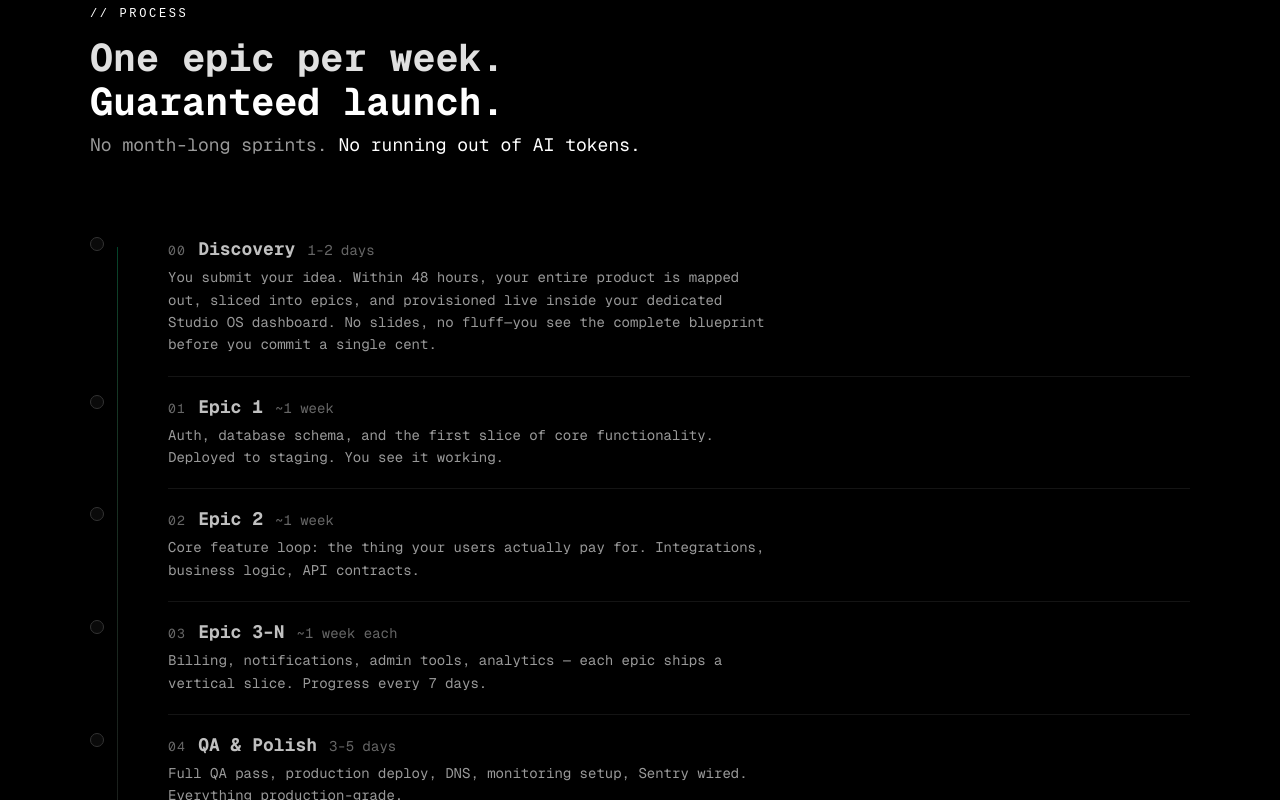
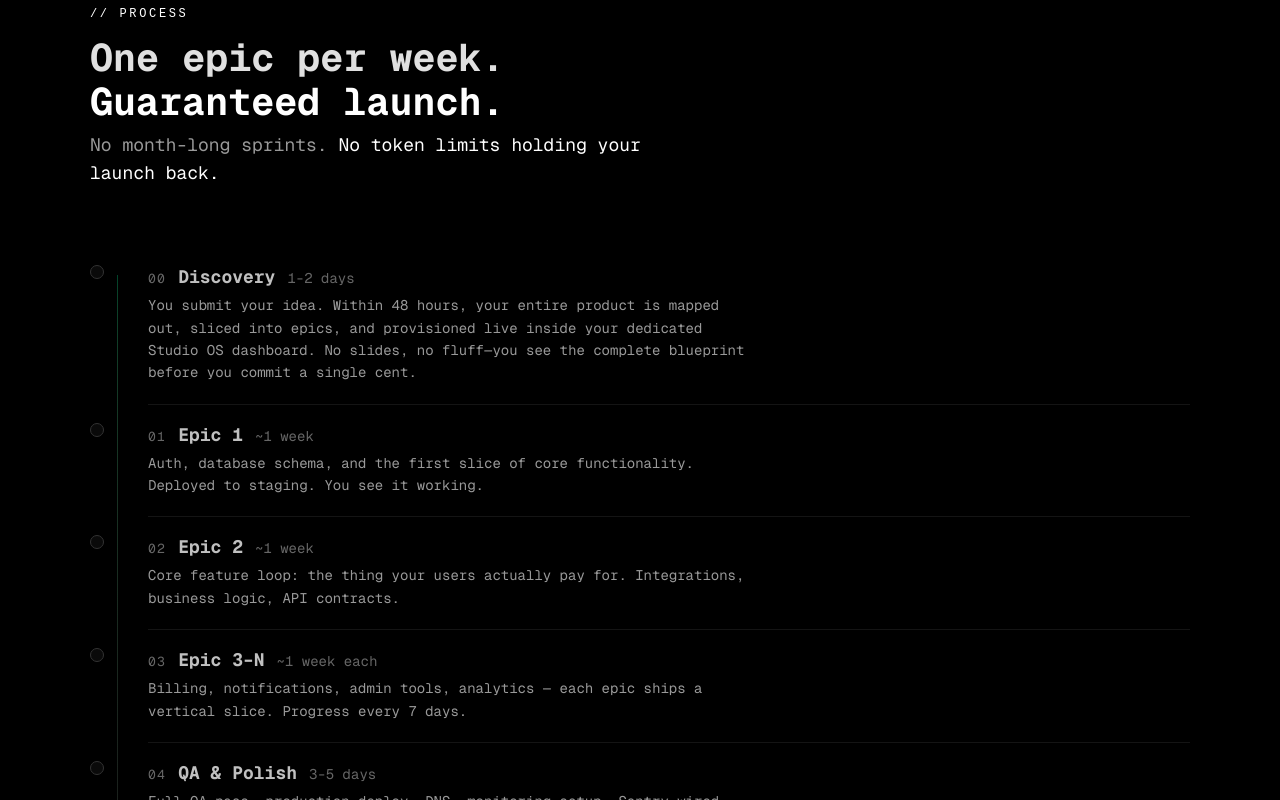
Before and after one commit to rup2701/appnomics-landing, a Next.js app: page / in a window 1280 px wide. Shown: the part 920-1720 px from the top of the page. Built offline with nearby package versions, Linux system fonts and the light colour scheme.

Commit message:
feat: Update text for clarity and adjust spacing in ProcessSection component

```diff
--- a/components/sections/ProcessSection.tsx
+++ b/components/sections/ProcessSection.tsx
@@ -67,7 +67,7 @@ export default function ProcessSection() {
           <span className="text-[#fff]">Guaranteed launch.</span>
         </h2>
         <p className="text-lg text-[#999] mb-[60px] font-mono max-w-[560px]">
-          No month-long sprints. <span className={'text-[#fff] text-extrabold'}>No running out of AI tokens.</span>
+          No month-long sprints. <span className={'text-[#fff] text-extrabold'}>No token limits holding your launch back.</span>
         </p>
 
         {/* Timeline */}
@@ -85,7 +85,7 @@ export default function ProcessSection() {
                 <div
                   key={step.n}
                   onClick={() => setActiveStep(isActive ? null : step.n)}
-                  className="flex gap-6 cursor-pointer"
+                  className="flex gap-1 cursor-pointer"
                 >
                   {/* Dot */}
                   <div className="flex-shrink-0 w-[54px] pt-[18px]">
```
